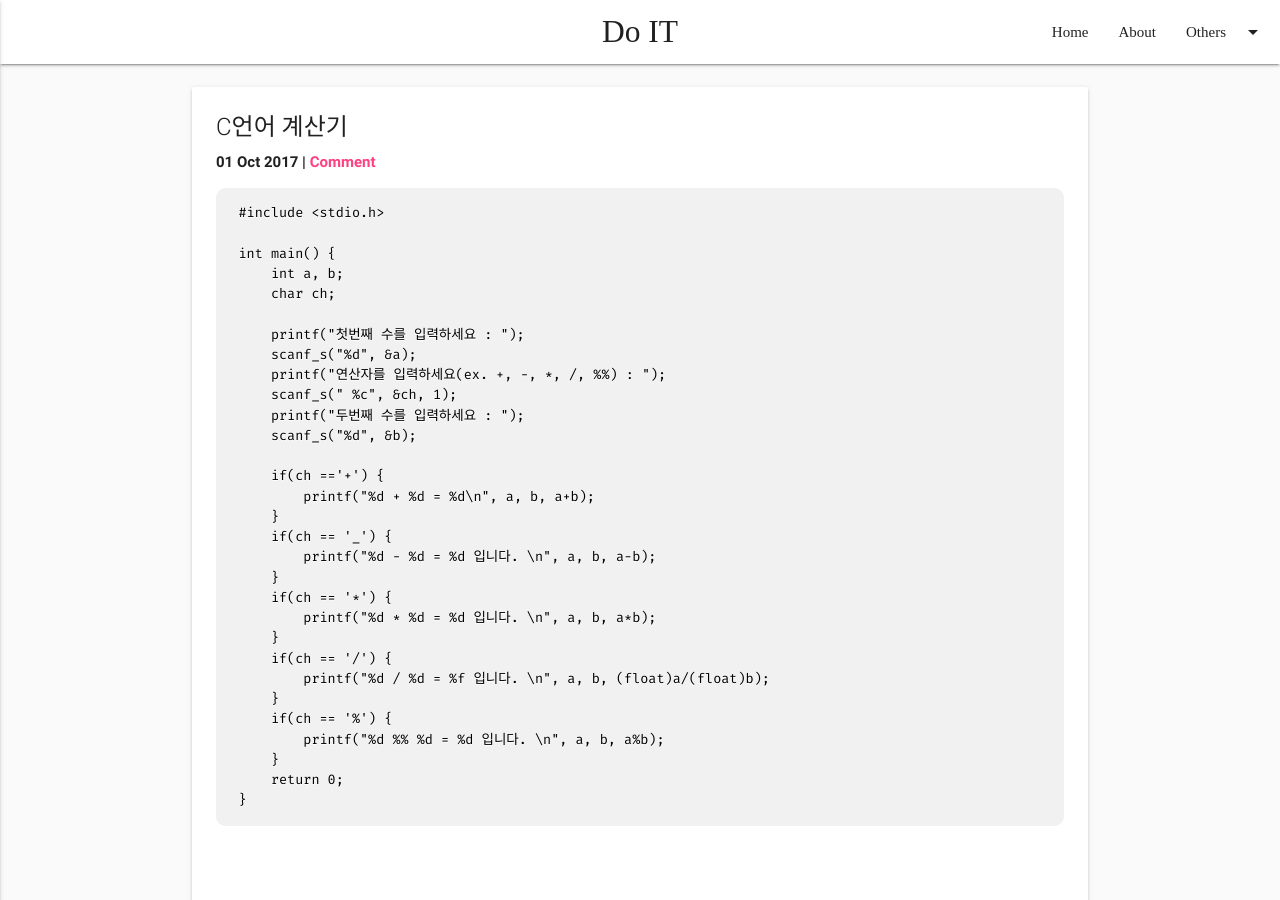
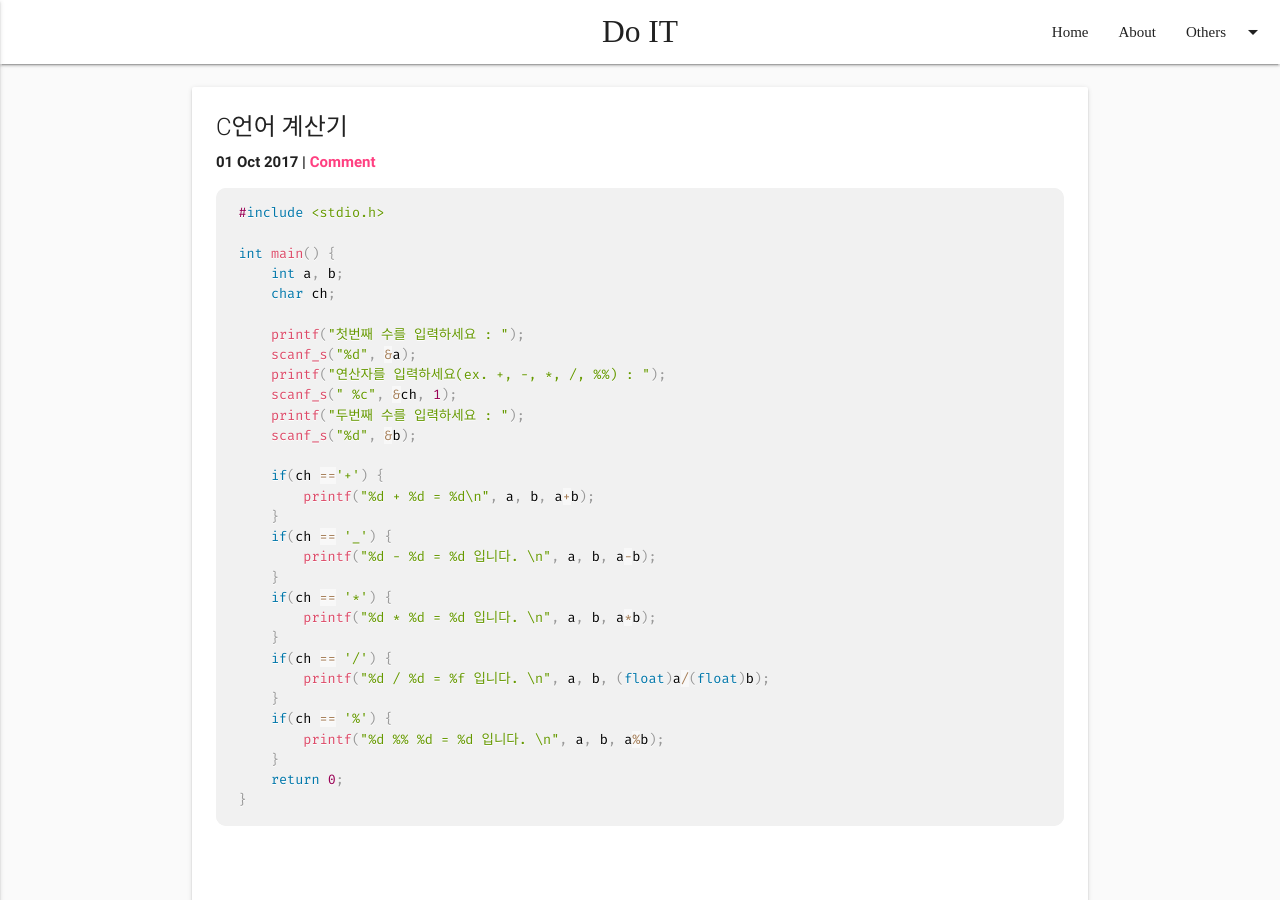
Before and after one commit to D01T/D01T.github.io, a Jekyll site: the page built from _posts/2017-10-01-c-language-calculator-program.md, in a window 1280 px wide and 900 px high. Built offline with Jekyll 4.4.1, drawn with Linux system fonts in a browser that asks for light colours; nearby versions of some CDN libraries; some web fonts are replaced; comment, search, counter and statistics services are not loaded.

Commit message:
Update 2017-10-01-c-language-calculator-program.md

````diff
--- a/_posts/2017-10-01-c-language-calculator-program.md
+++ b/_posts/2017-10-01-c-language-calculator-program.md
@@ -6,7 +6,7 @@ category: Report
 tags: ["Programming", "C", "Calculator"]
 copyright: Delighit Lab
 ---
-```+c
+```c
 #include <stdio.h>
 
 int main() {
````
